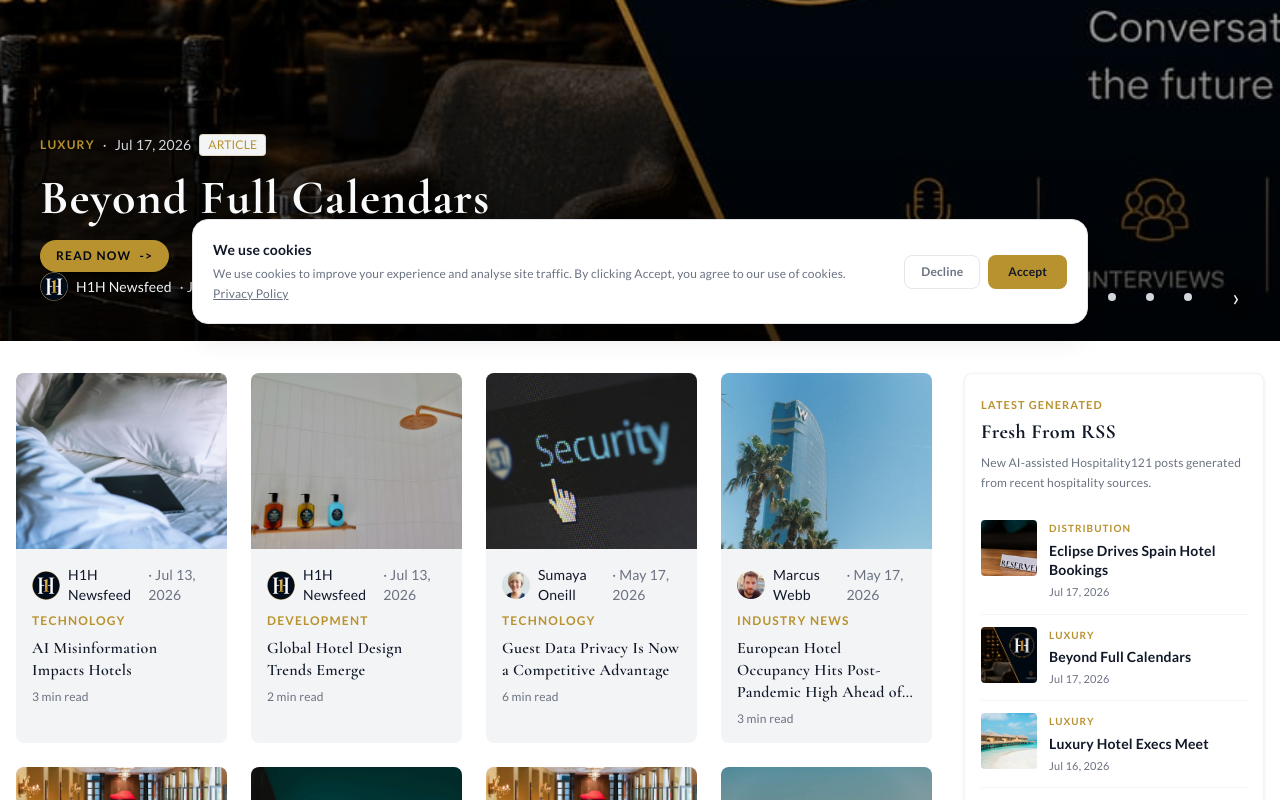
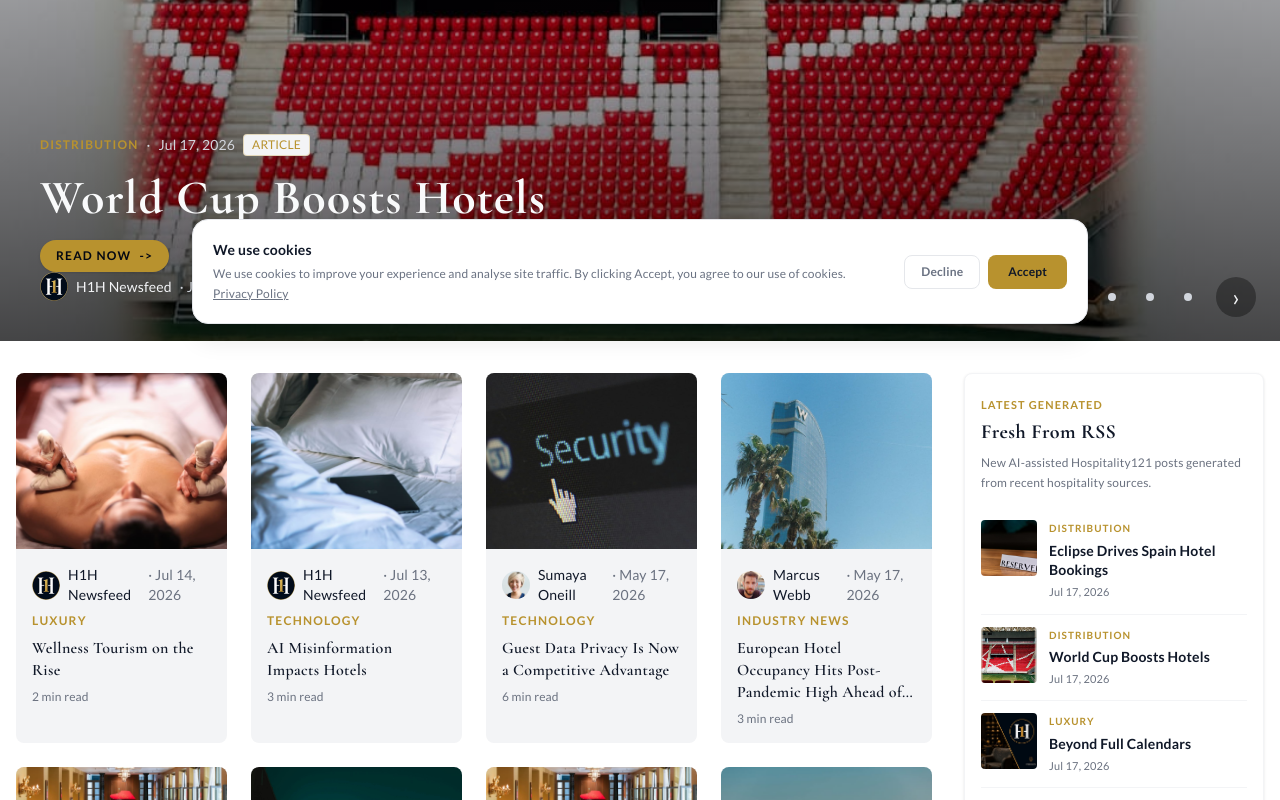
Before and after one commit to Aitibour/hospitality121, a Next.js app: page / in a window 1280 px wide. Shown: the part 460-1260 px from the top of the page. Built offline with nearby package versions, Linux system fonts and the light colour scheme; no server answers.

Commit message:
feat(news): auto-post world-cup-impact

```diff
--- /dev/null
+++ b/content/news/world-cup-impact.mdx
@@ -0,0 +1,35 @@
+---
+title: "World Cup Boosts Hotels"
+category: "DISTRIBUTION"
+author: "H1H Newsfeed"
+authorAvatar: "/images/Logo.png"
+date: "2026-07-17"
+readTime: "2 min read"
+image: "/images/content/auto-world-cup-impact.jpg"
+featured: false
+type: "news"
+description: "The World Cup brings gains for hotels and rentals, but airlines see little impact"
+source: "skift.com"
+sourceUrl: "https://skift.com/2026/07/17/world-cup-impact-on-travel-industry/"
+---
+
+The World Cup has been a significant event for the travel industry, with hotels and short-term rentals experiencing real gains. The event has driven up rates, resulting in increased revenue for these sectors. However, the impact on US airlines has been minimal, with little to no noticeable increase in bookings or revenue.
+
+   The international visitor boom that was expected to accompany the World Cup has also fallen short of expectations. This is likely due to a range of factors, including economic uncertainty and changing travel habits. Despite this, the World Cup has still provided a welcome boost to the hospitality industry, particularly in terms of hotel bookings and occupancy rates.
+
+   Hotel owners and operators have been working hard to capitalize on the World Cup, offering special packages and promotions to attract fans. This has included everything from themed rooms to exclusive access to World Cup events. The results have been positive, with many hotels reporting increased occupancy and revenue during the tournament.
+
+   The impact of the World Cup on the hospitality industry extends beyond just hotels and short-term rentals. The event has also driven up demand for food and beverage services, as well as other tourism-related activities. This has provided a welcome boost to local economies, particularly in areas surrounding World Cup venues.
+
+   Despite the positive impact on hotels and rentals, the lack of impact on US airlines is a concern. This may be due to a range of factors, including the increasing popularity of alternative modes of transportation, such as trains and buses. It may also be related to changing travel habits, with more people opting for shorter, more local trips rather than long-haul flights.
+
+   The World Cup has also highlighted the importance of effective distribution strategies in the hospitality industry. Hotels and short-term rentals that have been able to effectively market and distribute their properties have seen the greatest gains. This includes using online travel agencies, social media, and other digital channels to reach potential customers.
+
+   Overall, the World Cup has provided a welcome boost to the hospitality industry, particularly in terms of hotel bookings and occupancy rates. While the impact on US airlines has been minimal, the event has still driven up demand for a range of tourism-related activities, providing a welcome boost to local economies.
+
+## Related Hospitality121 Coverage
+
+- [Hospitality121 Core Hub](https://hospitality121.com)
+- [Hospitality News](https://hospitality121.com/news)
+- [PMS and POS Systems](https://hospitality121.com/technology/pms-pos)
+- [Hospitality Technology in Toronto](https://hospitality121.com/geo/hospitality-technology-toronto)
--- a/scripts/seen-articles.json
+++ b/scripts/seen-articles.json
@@ -256,5 +256,6 @@
   "https://www.hospitalitynet.org/opinion/4133538/win-the-match-that-counts",
   "https://www.hospitalitynet.org/news/4133532/final-call-radical-innovation-submissions-close-august-3-last-chance-to-enter-the-20th-anniversary-competition",
   "https://www.hospitalitynet.org/opinion/4133513/a-full-events-diary-doesnt-guarantee-a-profitable-one",
-  "https://www.hospitalitynet.org/news/4133542/siteminder-total-solar-eclipse-drives-up-to-76-growth-in-bookings-for-spains-hotels"
+  "https://www.hospitalitynet.org/news/4133542/siteminder-total-solar-eclipse-drives-up-to-76-growth-in-bookings-for-spains-hotels",
+  "https://skift.com/2026/07/17/world-cup-impact-on-travel-industry/"
 ]
```
Also changed, not shown: public/images/content/auto-world-cup-impact.jpg (added).
